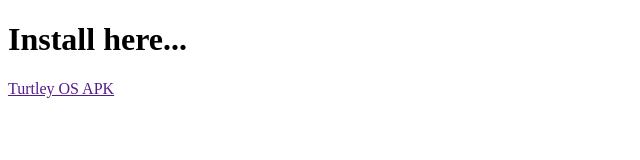
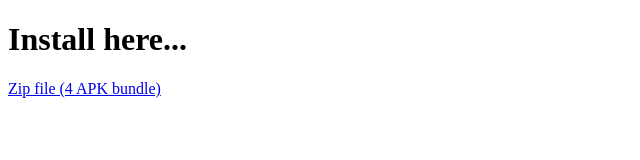
Before and after one commit to Kacp5092571/kcp-apks, a plain HTML site: page index.html in a window 1280 px wide. Shown: the whole page, without its empty margins (0-640 px from the left). Drawn offline with Linux system fonts and the light colour scheme.

Commit message:
Update index.html

```diff
--- a/index.html
+++ b/index.html
@@ -5,7 +5,7 @@
   </head>
   <body>
     <h1>Install here...</h1>
-<a href="">Turtley OS APK</a>
+<a href="https://kacp5092571.github.io/kcp-apks/kcp-apks.zip">Zip file (4 APK bundle)</a>
   <br>
   <a href=""></a>
     <br>
```
